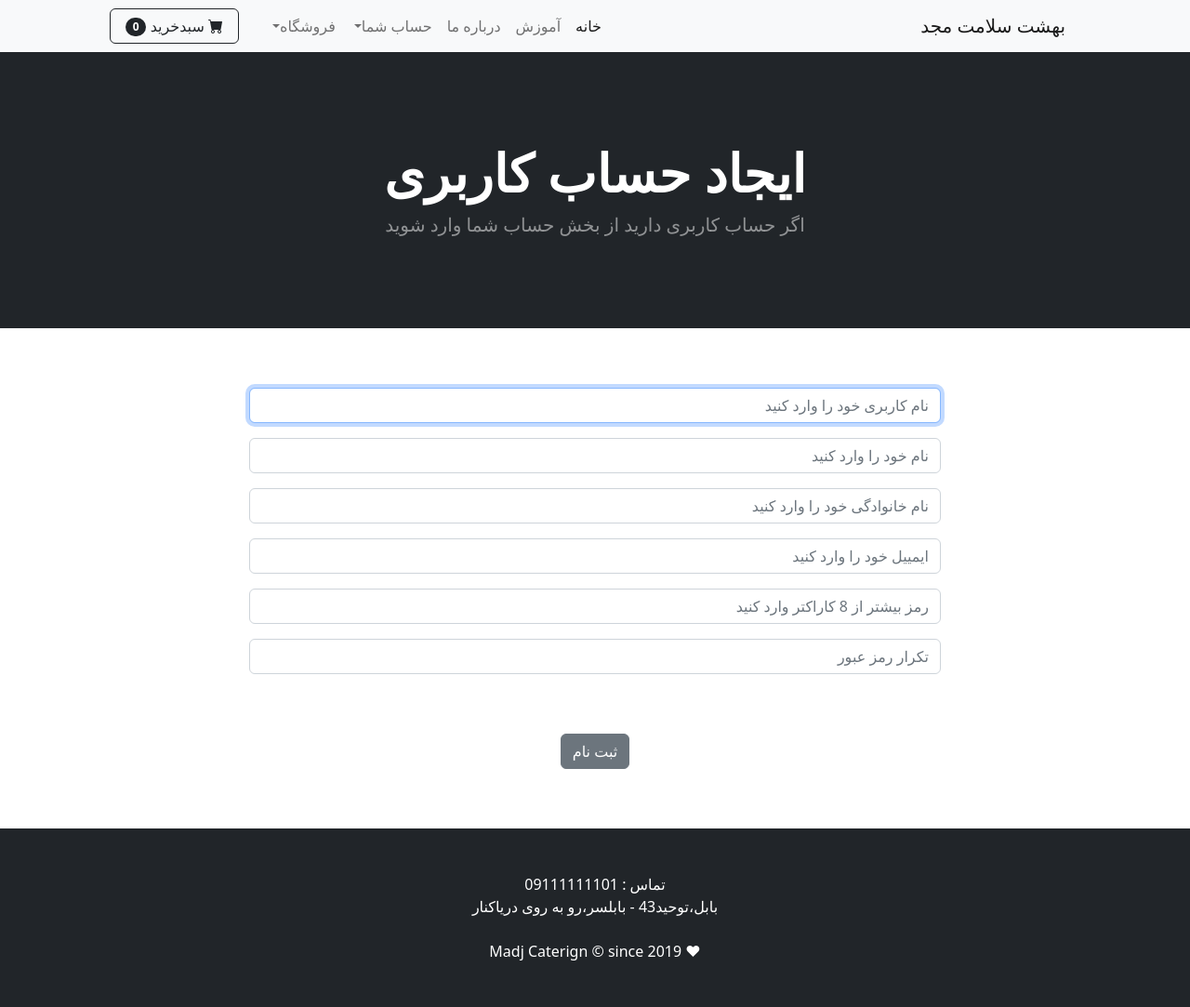
After one commit to efjey/Majd, a Django app: page /signup/ in a window 1280 px wide. The commit adds this page. Shown: the whole page at 93% size. Run offline with Django 5.2, Linux system fonts and the light colour scheme; some libraries are stand-ins or nearby versions.

Commit message:
'SignupSystemCreated'

```diff
--- /dev/null
+++ b/shop/forms.py
@@ -0,0 +1,60 @@
+from django.contrib.auth.models import User
+from django.contrib.auth.forms import UserCreationForm
+from django import forms
+
+class SignUpForm(UserCreationForm):
+    first_name = forms.CharField(
+        label="",
+        max_length=50,
+        widget=forms.TextInput(attrs={'class':'form-control', 'placeholder':'نام خود را وارد کنید'})
+
+    )
+
+    last_name = forms.CharField(
+        label="",
+        max_length=50,
+        widget=forms.TextInput(attrs={'class':'form-control', 'placeholder':'نام خانوادگی خود را وارد کنید'})
+
+    )
+
+    email = forms.EmailField(
+
+        label="",
+        widget=forms.TextInput(attrs={'class':'form-control', 'placeholder':'ایمییل خود را وارد کنید'})
+
+    )
+
+    username = forms.CharField(
+        label="",
+        max_length=15,
+        widget=forms.TextInput(attrs={'class':'form-control', 'placeholder':'نام کاربری خود را وارد کنید'})
+
+    )
+
+    password1 = forms.CharField(
+        label="",
+        widget = forms.PasswordInput(
+            attrs={
+                'class':'form-control',
+                'name':'password',
+                'type':'password',
+                'placeholder':'رمز بیشتر از 8 کاراکتر وارد کنید'
+            }
+        )
+    )
+
+    password2 = forms.CharField(
+        label="",
+        widget = forms.PasswordInput(
+            attrs={
+                'class':'form-control',
+                'name':'password',
+                'type':'password',
+                'placeholder':'تکرار رمز عبور'
+            }
+        )
+    )
+
+    class Meta:
+        model = User
+        fields = ('username', 'first_name', 'last_name', 'email', 'password1', 'password2')
--- a/shop/templates/navbar.html
+++ b/shop/templates/navbar.html
@@ -15,6 +15,7 @@
                         <li><a class="dropdown-item" href="{% url 'logout'%}">خروج از حساب</a></li>
                         {% else %}
                         <li><hr class="dropdown-divider" /></li>
+                        <li><a class="dropdown-item" href="{% url 'signup'%}"> ایجاد حساب کاربری</a></li>
                         <li><a class="dropdown-item" href="{% url 'login'%}">ورود به حساب</a></li>
                         {% endif %}
                     </ul>
--- /dev/null
+++ b/shop/templates/signup.html
@@ -0,0 +1,35 @@
+{% extends 'base.html' %}
+{% block content %}
+<!-- Header-->
+<header class="bg-dark py-5">
+    <div class="container px-4 px-lg-5 my-5">
+        <div class="text-center text-white">
+            <h1 class="display-4 fw-bolder"> ایجاد حساب کاربری </h1>
+            <p class="lead fw-normal text-white-50 mb-0"> اگر حساب کاربری دارید از بخش حساب شما وارد شوید</p>
+        </div>
+    </div>
+    </header><br><br>
+<div class="container">
+    <div class="row">
+        <center>
+            <div class="col-8">
+            <p align="justify">
+                <form method=POST action="{% url 'signup' %}">
+                    {% csrf_token %}
+                        {{ form.as_p }}
+                        {{ form.errors }}
+                        <br><br>
+
+                    <button type="submit" class="btn btn-secondary">ثبت نام</button>
+                  </form>
+            </p>
+            </div>
+        </center>
+
+
+    </div>
+
+
+</div><br><br>
+
+{% endblock %}
--- a/shop/urls.py
+++ b/shop/urls.py
@@ -1,13 +1,14 @@
 
-from .views import *
-from django.urls import path, include
+from . import views
+from django.urls import path
 
 
 urlpatterns = [
 
-    path('', helloAdmin, name="home"),
-    path('about/', about, name="about"),
-    path('learn/', learn, name="learn"),
-    path('login/', login_user, name="login"),
-    path('logout/', logout_user, name="logout"),
+    path('', views.helloAdmin, name="home"),
+    path('about/', views.about, name="about"),
+    path('learn/', views.learn, name="learn"),
+    path('login/', views.login_user, name="login"),
+    path('logout/', views.logout_user, name="logout"),
+    path('signup/', views.signup_user, name="signup"),
 ]
--- a/shop/views.py
+++ b/shop/views.py
@@ -2,6 +2,11 @@ from django.shortcuts import render, HttpResponse, redirect
 from .models import Product
 from django.contrib.auth import authenticate, login, logout
 from django.contrib import messages
+from django.contrib.auth.models import User
+from django.contrib.auth.forms import UserCreationForm
+from django import forms
+from.forms import SignUpForm
+
 
 def helloAdmin(request):
     all_products = Product.objects.all()
@@ -36,3 +41,25 @@ def logout_user(request):
     logout(request)
     messages.success(request, ("شما خارج شدید !"))
     return redirect("home")
+
+def signup_user(request):
+
+    form = SignUpForm()
+    if request.method == "POST":
+        form = SignUpForm(request.POST)
+        if form.is_valid():
+            form.save()
+            username = form.cleaned_data['username']
+            password1 = form.cleaned_data['password1']
+            user = authenticate(request, username=username, password=password1)
+            login(request, user)
+
+            messages.success(request, ("حساب کاربری با موفیت ساخته شد"))
+
+            return redirect("home")
+        else:
+            print(form.errors)
+            messages.success(request, ('مشکلی در ثبت نام وجود دارد'))
+            return redirect('signup')
+    else:
+        return render(request, 'signup.html', {'form':form})
```
